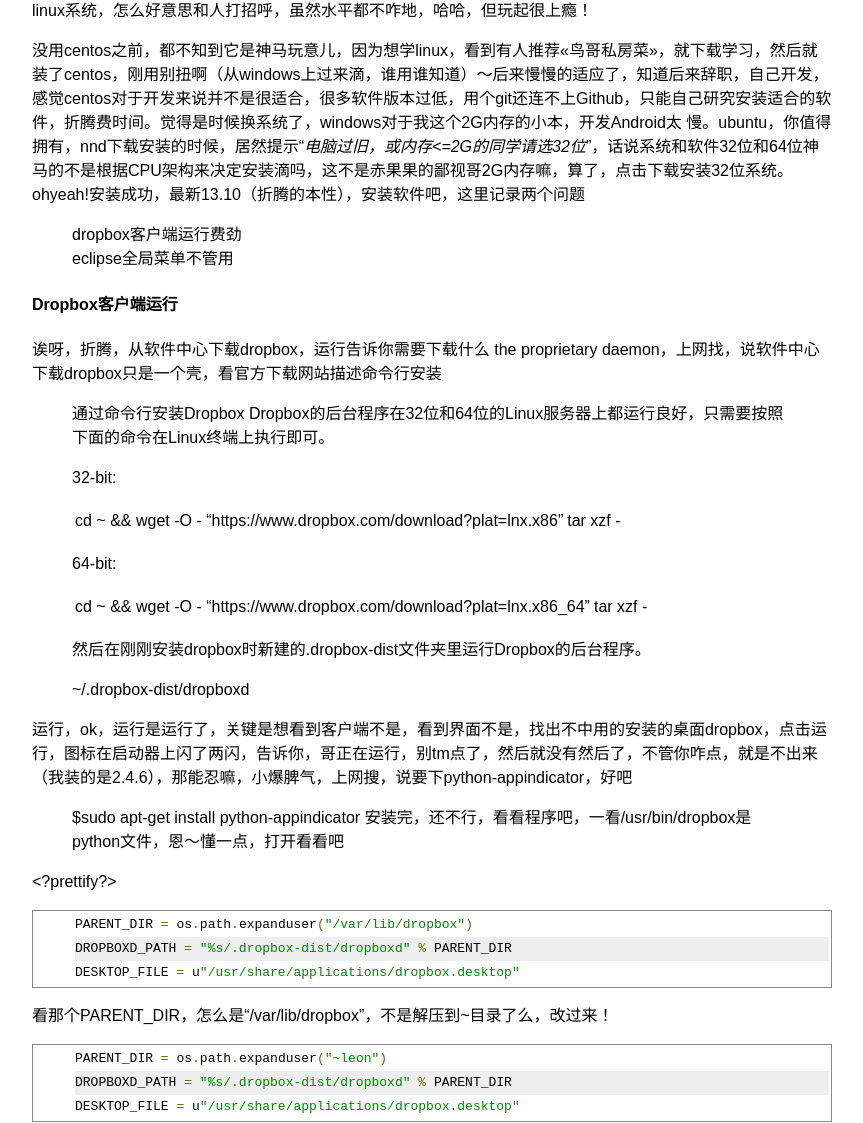
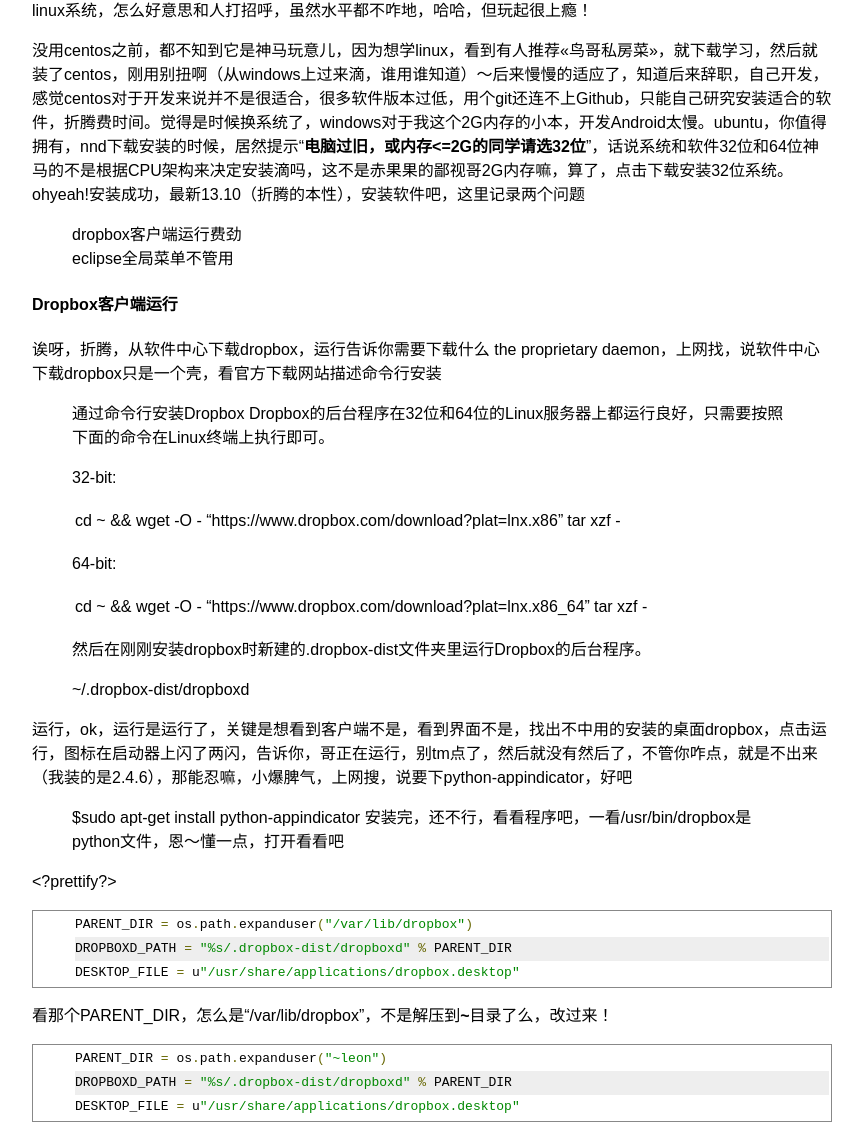
Before and after one commit to leongithub/blog, a Jekyll site: the page built from _posts/2013-11-10-os.md, in a window 1280 px wide. Shown: the part 645-1768 px from the top of the page, without its empty margins (208-1071 px from the left). Built offline with Jekyll 4.4.1, drawn with Linux system fonts in a browser that asks for light colours; comment, search, counter and statistics services are not loaded.

Commit message:
Update 2013-11-10-os.md
update blog

```diff
--- a/_posts/2013-11-10-os.md
+++ b/_posts/2013-11-10-os.md
@@ -14,7 +14,7 @@
 
 一直想学linux，觉得用linux都特牛，盲目的向往，装了几次linux发行版，都没有坚持下去，要么双系统，反正离不开windows，也没有真正学习linux。知道工作后，觉得自己应该继续学习，就经历了centos与win7双系统，然后centos系统，再到现在的ubuntu，windows放不下的原因，主要因为Dota，身边几个小伙伴没事来几局，你用个linux系统，怎么好意思和人打招呼，虽然水平都不咋地，哈哈，但玩起很上瘾！
 
-没用centos之前，都不知到它是神马玩意儿，因为想学linux，看到有人推荐<<鸟哥私房菜>>，就下载学习，然后就装了centos，刚用别扭啊（从windows上过来滴，谁用谁知道）～后来慢慢的适应了，知道后来辞职，自己开发，感觉centos对于开发来说并不是很适合，很多软件版本过低，用个git还连不上Github，只能自己研究安装适合的软件，折腾费时间。觉得是时候换系统了，windows对于我这个2G内存的小本，开发Android太                                               慢。ubuntu，你值得拥有，nnd下载安装的时候，居然提示“*电脑过旧，或内存<=2G的同学请选32位*”，话说系统和软件32位和64位神马的不是根据CPU架构来决定安装滴吗，这不是赤果果的鄙视哥2G内存嘛，算了，点击下载安装32位系统。ohyeah!安装成功，最新13.10（折腾的本性），安装软件吧，这里记录两个问题
+没用centos之前，都不知到它是神马玩意儿，因为想学linux，看到有人推荐<<鸟哥私房菜>>，就下载学习，然后就装了centos，刚用别扭啊（从windows上过来滴，谁用谁知道）～后来慢慢的适应了，知道后来辞职，自己开发，感觉centos对于开发来说并不是很适合，很多软件版本过低，用个git还连不上Github，只能自己研究安装适合的软件，折腾费时间。觉得是时候换系统了，windows对于我这个2G内存的小本，开发Android太慢。ubuntu，你值得拥有，nnd下载安装的时候，居然提示“**电脑过旧，或内存<=2G的同学请选32位**”，话说系统和软件32位和64位神马的不是根据CPU架构来决定安装滴吗，这不是赤果果的鄙视哥2G内存嘛，算了，点击下载安装32位系统。ohyeah!安装成功，最新13.10（折腾的本性），安装软件吧，这里记录两个问题
 1. dropbox客户端运行费劲
 2. eclipse全局菜单不管用
 
@@ -46,7 +46,7 @@
 DESKTOP_FILE = u"/usr/share/applications/dropbox.desktop"
 </pre>
 
-看那个PARENT_DIR，怎么是“/var/lib/dropbox”，不是解压到*~*目录了么，改过来！
+看那个PARENT_DIR，怎么是“/var/lib/dropbox”，不是解压到**~**目录了么，改过来！
 
 <pre class="prettyprint linenums:57">
 PARENT_DIR = os.path.expanduser("~leon")
```
